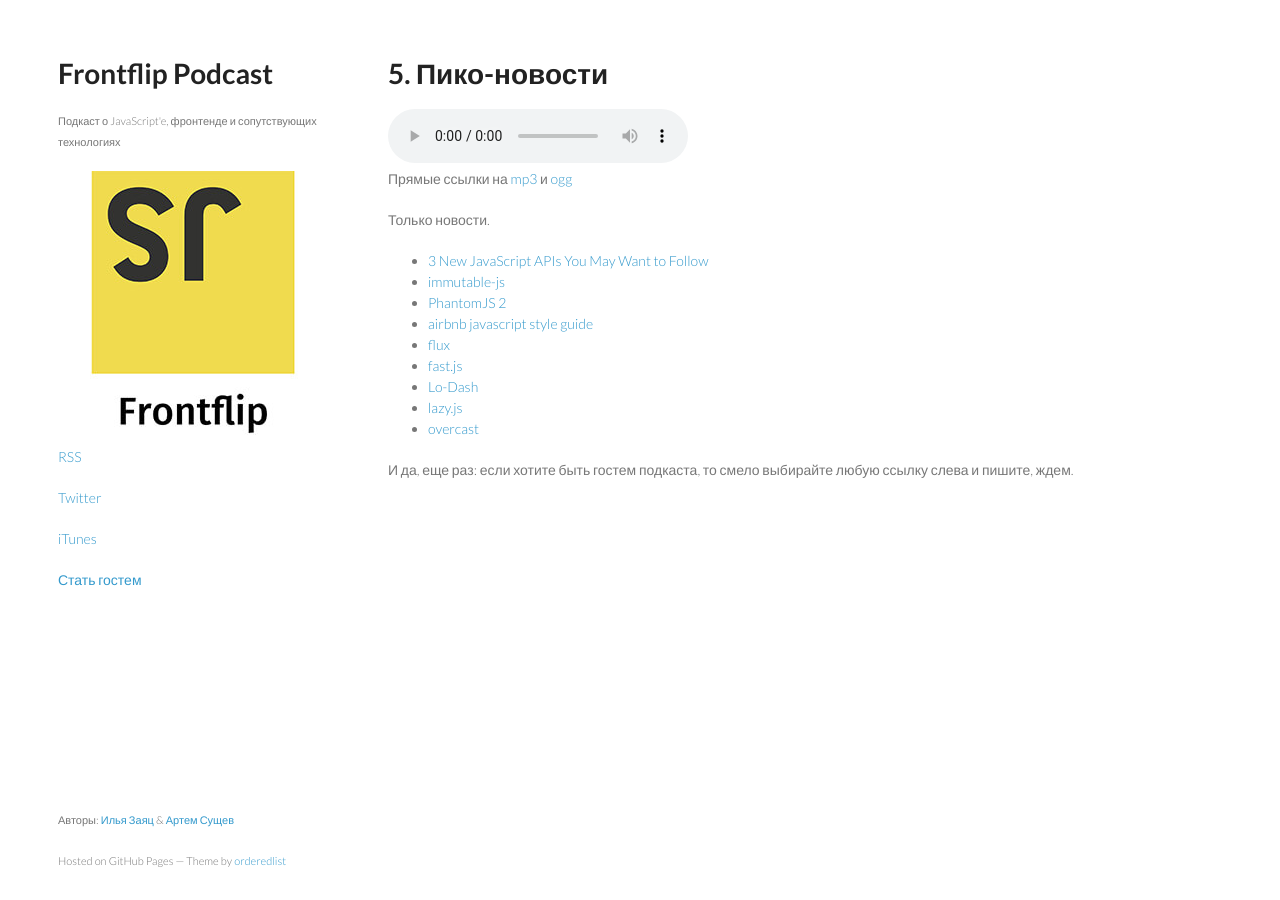
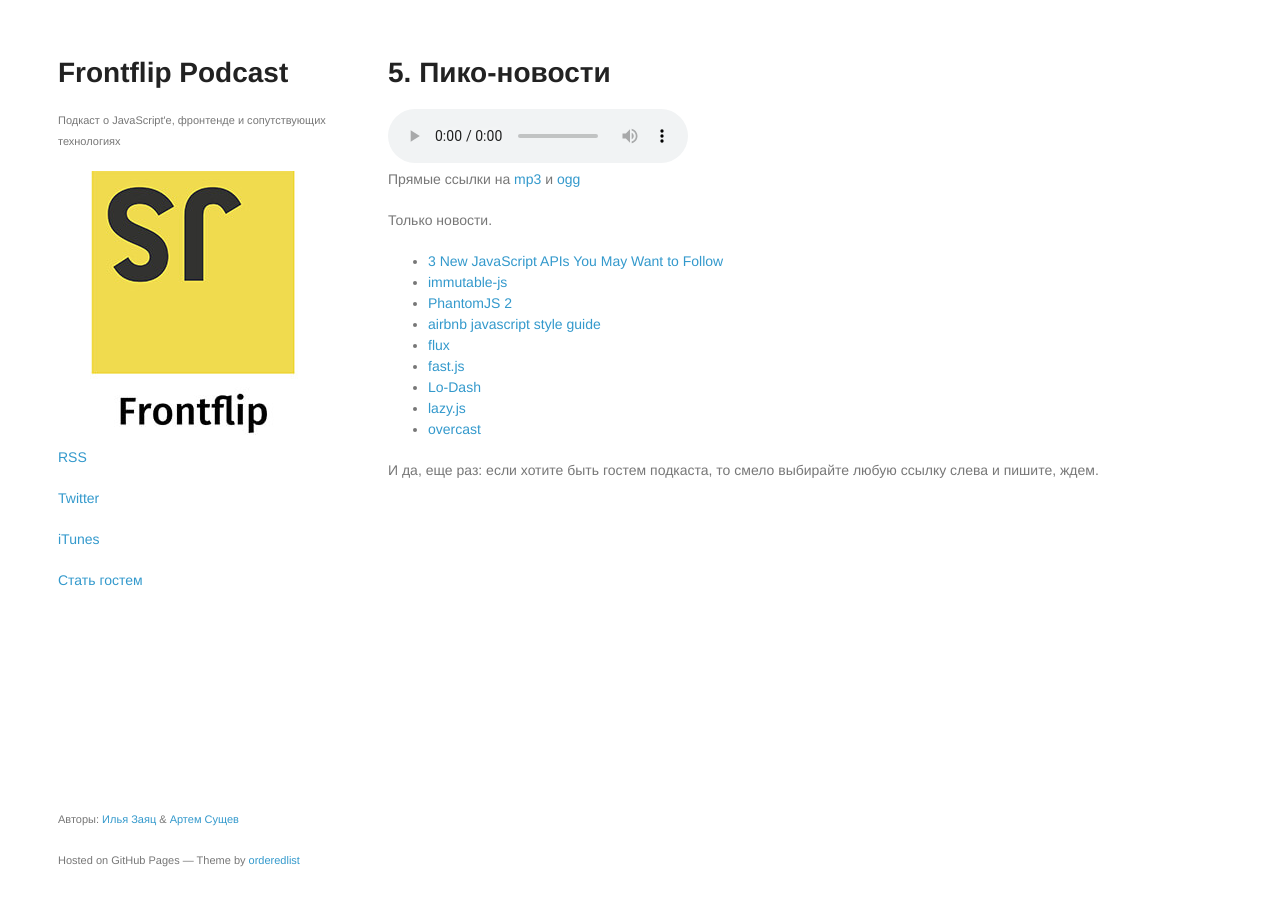
Before and after one commit to frontflip-podcast/frontflip-podcast.github.io, a Jekyll site: the page built from _posts/2014-08-09-news.md, in a window 1280 px wide. Built offline with Jekyll 4.4.1, drawn with Linux system fonts in a browser that asks for light colours; comment, search, counter and statistics services are not loaded.

Commit message:
Default font to Helvetica

```diff
--- a/stylesheets/styles.css
+++ b/stylesheets/styles.css
@@ -2,7 +2,7 @@
 
 body {
   padding:50px;
-  font:14px/1.5 Lato, "Helvetica Neue", Helvetica, Arial, sans-serif;
+  font:14px/1.5 Helvetica, Arial, sans-serif;
   color:#777;
   font-weight:300;
 }
```
